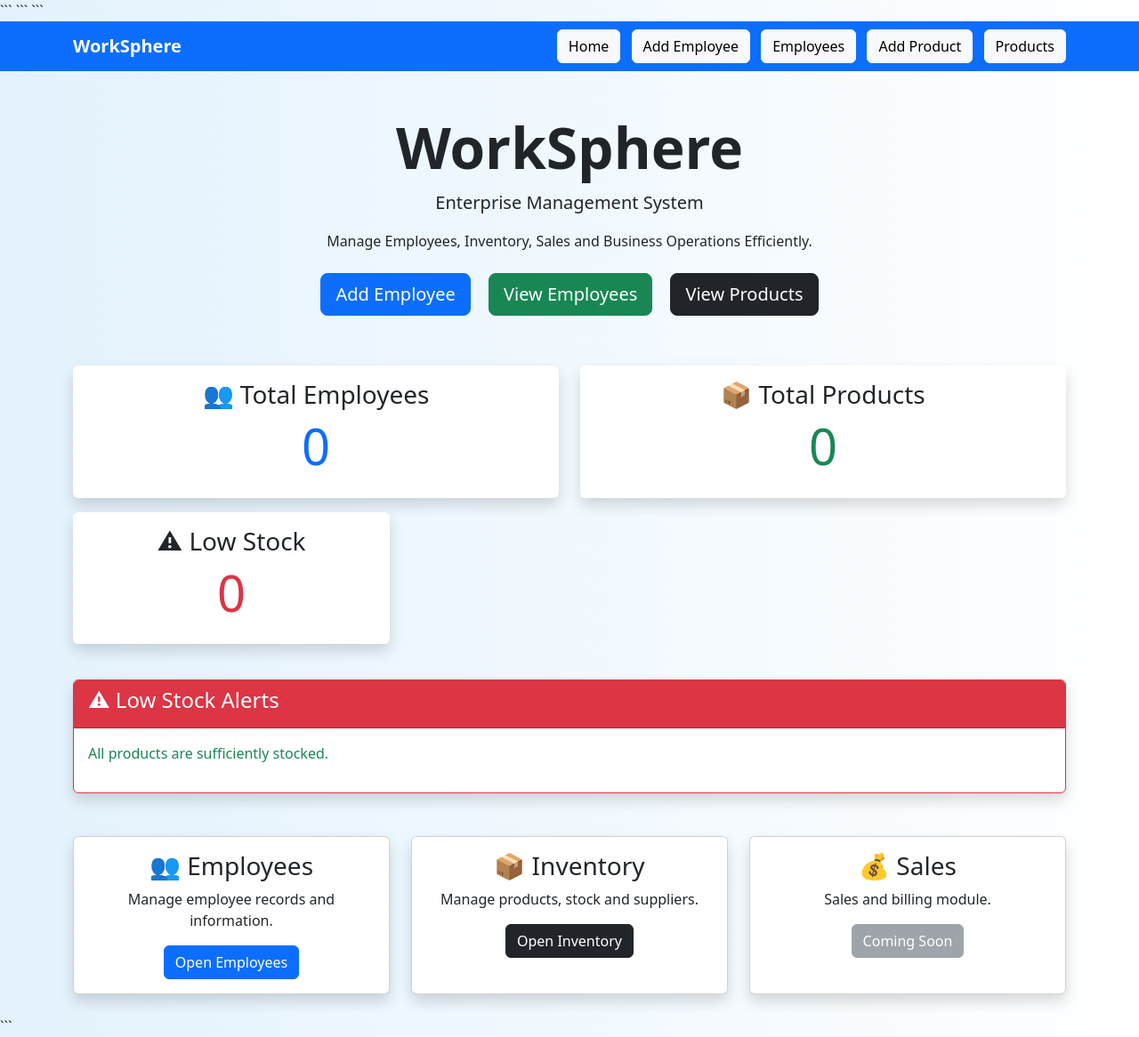
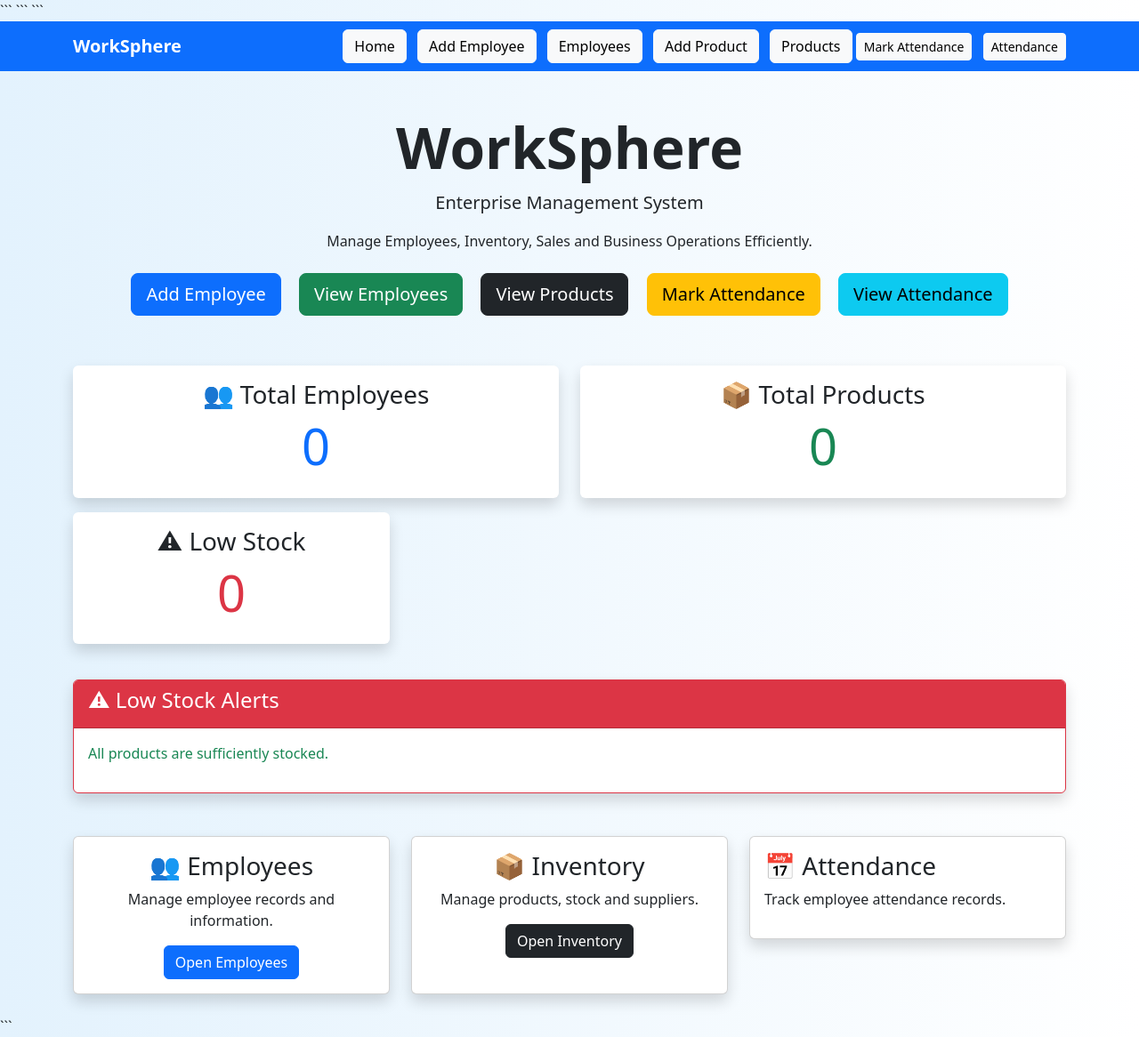
Before and after one commit to ArchanaMishra21/Work_Sphere, a Flask app: page / in a window 1280 px wide. Shown: the whole page at 89% size. Run offline with Flask 3, Linux system fonts and the light colour scheme.

Commit message:
Added complete attendence module

```diff
--- a/app.py
+++ b/app.py
@@ -1,6 +1,6 @@
 from flask import Flask, render_template, request, redirect
 from models import db, Employee
-from models import Product
+from models import Product , Attendance
 
 app = Flask(__name__)
 
@@ -194,5 +194,80 @@ def edit_product(id):
     )
 
 
+@app.route("/attendance")
+def attendance():
+
+    attendance_records = Attendance.query.all()
+    employees = Employee.query.all()
+
+    return render_template(
+        "attendance.html",
+        attendance_records=attendance_records,
+        employees=employees
+    )
+
+@app.route("/add_attendance", methods=["GET", "POST"])
+def add_attendance():
+
+    employees = Employee.query.all()
+
+    if request.method == "POST":
+
+        employee_id = request.form["employee_id"]
+        date = request.form["date"]
+        status = request.form["status"]
+
+        new_attendance = Attendance(
+            employee_id=employee_id,
+            date=date,
+            status=status
+        )
+
+        db.session.add(new_attendance)
+        db.session.commit()
+
+        return redirect("/attendance")
+
+    return render_template(
+        "add_attendance.html",
+        employees=employees
+    )
+
+@app.route("/delete_attendance/<int:id>")
+def delete_attendance(id):
+
+    record = Attendance.query.get(id)
+
+    if record:
+
+        db.session.delete(record)
+        db.session.commit()
+
+    return redirect("/attendance")
+
+@app.route("/edit_attendance/<int:id>", methods=["GET", "POST"])
+def edit_attendance(id):
+
+    record = Attendance.query.get(id)
+
+    employees = Employee.query.all()
+
+    if request.method == "POST":
+
+        record.employee_id = request.form["employee_id"]
+        record.date = request.form["date"]
+        record.status = request.form["status"]
+
+        db.session.commit()
+
+        return redirect("/attendance")
+
+    return render_template(
+        "edit_attendance.html",
+        record=record,
+        employees=employees
+    )
+
+
 if __name__ == "__main__":
     app.run(debug=True)
--- a/templates/home.html
+++ b/templates/home.html
@@ -47,6 +47,14 @@
                 Products
             </a>
 
+            <a href="/add_attendance" class="btn btn-light btn-sm me-2">
+                Mark Attendance
+            </a>
+
+            <a href="/attendance" class="btn btn-light btn-sm">
+                Attendance
+            </a>
+
         </div>
 
     </div>
@@ -79,6 +87,14 @@
 
     <a href="/products" class="btn btn-dark btn-lg m-2">
         View Products
+    </a>
+
+    <a href="/add_attendance" class="btn btn-warning btn-lg m-2">
+        Mark Attendance
+    </a>
+
+    <a href="/attendance" class="btn btn-info btn-lg m-2">
+        View Attendance
     </a>
 
 </div>
@@ -257,29 +273,27 @@
 
         </div>
 
-        <div class="col-md-4 mb-4">
+        <div class="col-md-4">
 
-            <div class="card shadow h-100">
+            <div class="card shadow">
 
-                <div class="card-body text-center">
+                <div class="card-body">
 
                     <h3>
-                        💰 Sales
+                        📅 Attendance
                     </h3>
 
                     <p>
-                        Sales and billing module.
+                        Track employee attendance records.
                     </p>
-
-                    <button class="btn btn-secondary" disabled>
-                        Coming Soon
-                    </button>
 
                 </div>
 
             </div>
 
         </div>
+
+
 
     </div>
 
```
Also changed, not shown: models.py (+7 -0 lines), templates/add_attendance.html (added, +77 -0 lines), templates/attendance.html (added, +77 -0 lines), templates/edit_attendance.html (added, +80 -0 lines).
